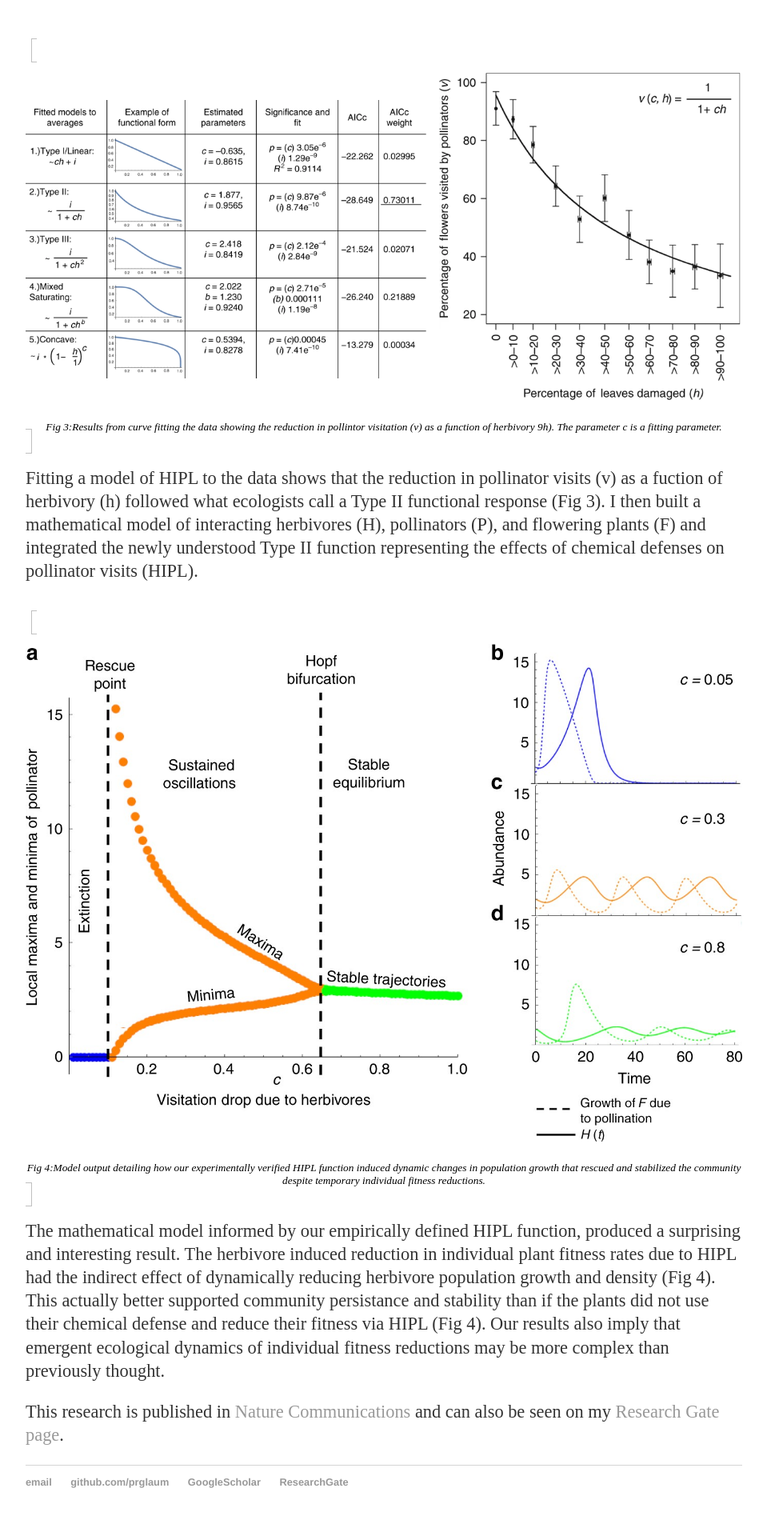
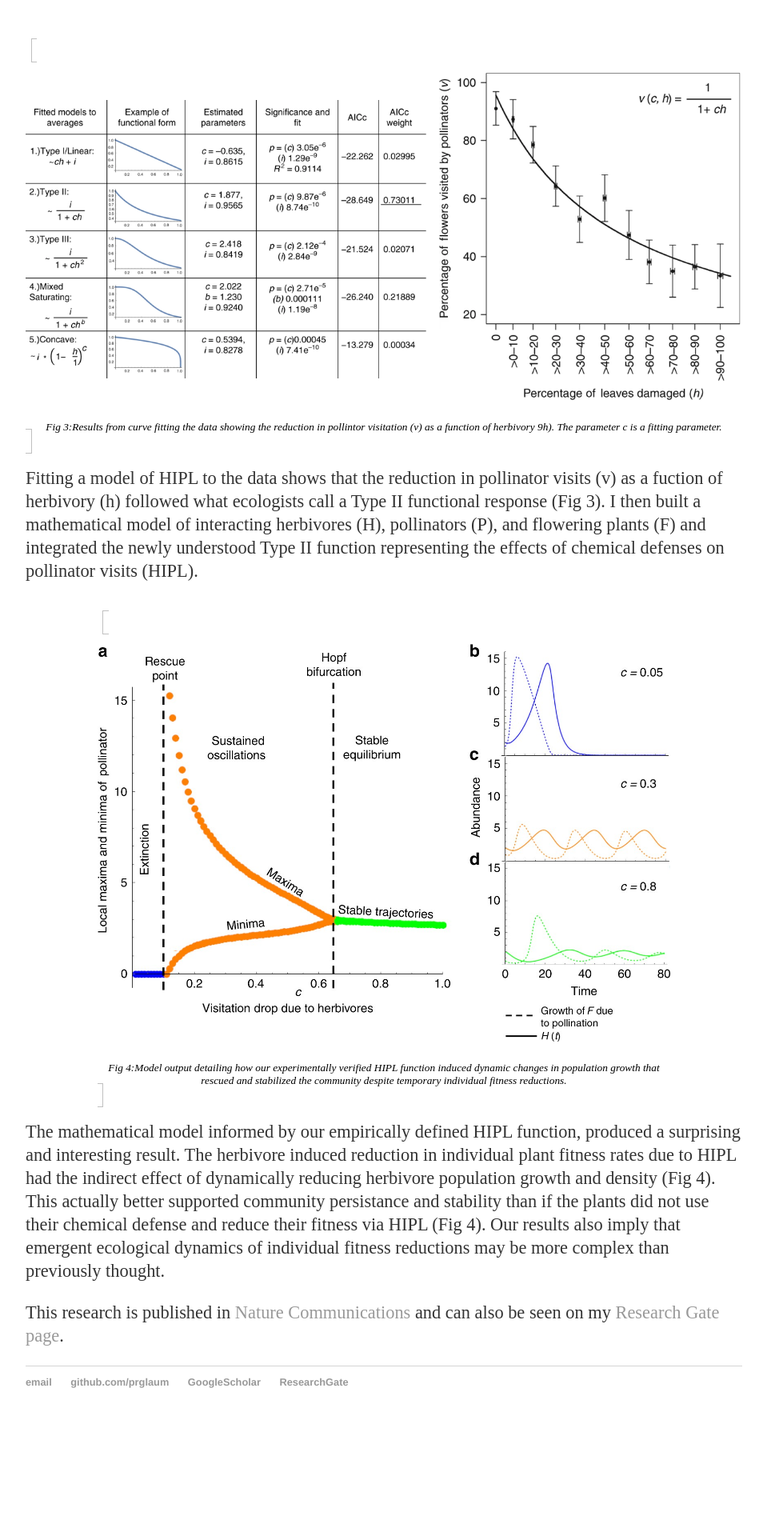
Before and after one commit to prglaum/prglaum.github.io, a Jekyll site: the page built from research/chemoeco/index.html, in a window 1280 px wide. Shown: the part 1401-3321 px from the top of the page at 80% size, without its empty margins (160-1119 px from the left). Built offline with Jekyll 4.4.1, drawn with Linux system fonts in a browser that asks for light colours; after the commit the page ends 3196 px from its top, so only the background shows below that.

Commit message:
Update index.html

```diff
--- a/research/chemoeco/index.html
+++ b/research/chemoeco/index.html
@@ -92,12 +92,12 @@ title: Chemical Ecology
 	Type II function representing the effects of chemical defenses on pollinator visits (HIPL).
 </p>
 <br>
-<div>
+<div class="div80">
 <figure40 >
 	<p><img class=scaled src="{{site.url}}/docs/assets/images/HIPLresult.jpg" alt="modelResults">
 	<figcaption>Fig 4:Model output detailing how our experimentally verified HIPL function induced dynamic changes in population growth that rescued and stabilized the community despite temporary individual fitness reductions.</figcaption>
 </figure40>
-</div class="div80">
+</div>
 <p>The mathematical model informed by our empirically defined HIPL function, produced a surprising and interesting result. The herbivore induced reduction in individual plant fitness rates
 	due to HIPL had the indirect effect of dynamically reducing herbivore population growth and density (Fig 4). This actually better supported community persistance and stability than if
 	the plants did not use their chemical defense and reduce their fitness via HIPL (Fig 4). Our results also imply that emergent ecological dynamics of individual fitness
```
